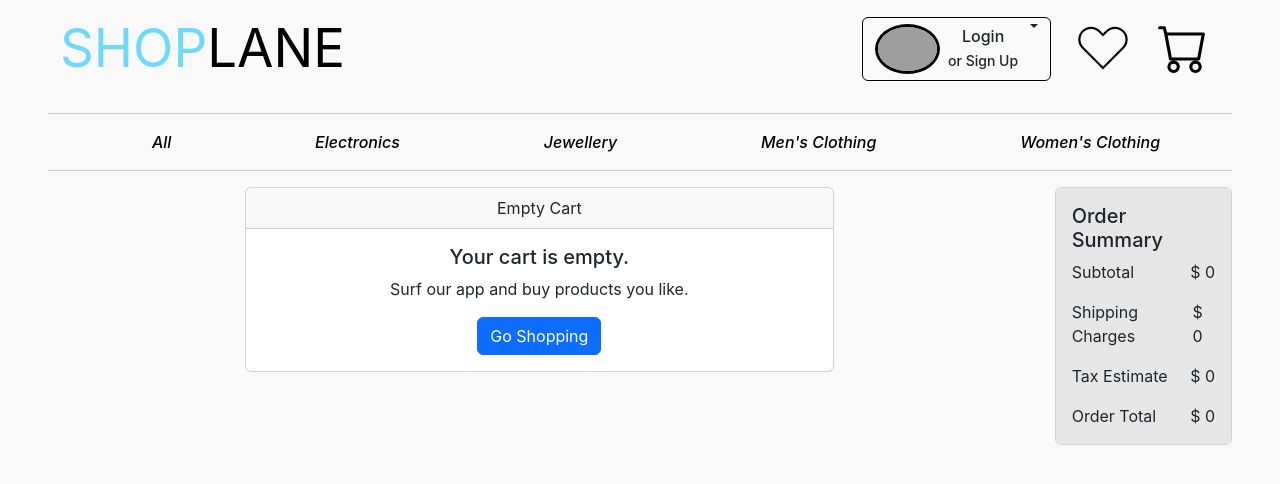
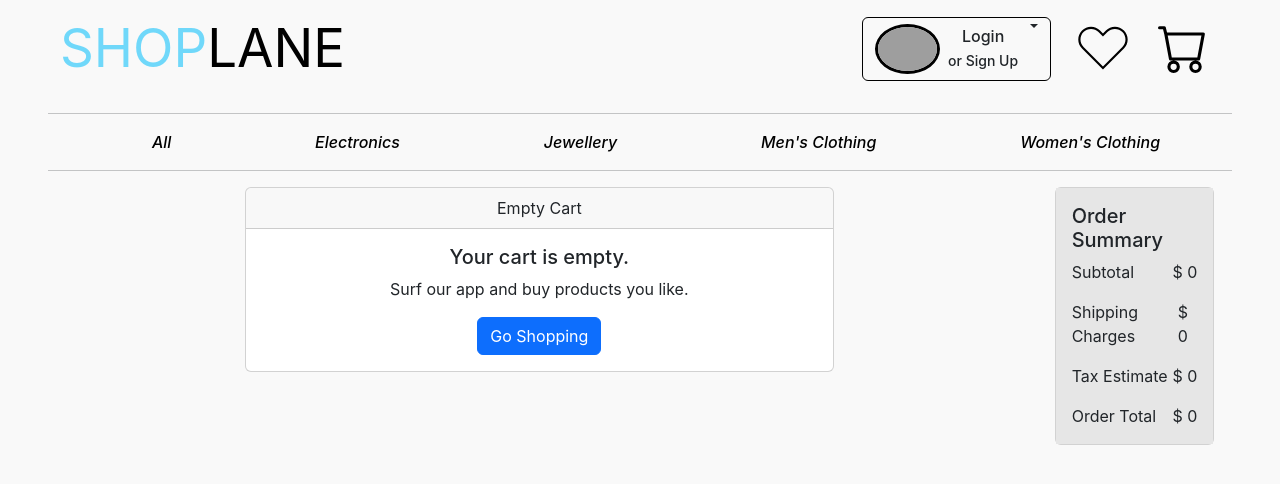
Before and after one commit to ankittkinha/shoplane, a React (Create React App) app: page /cart in a window 1280 px wide. Shown: the top 484 px of the page. Built offline with nearby package versions, Linux system fonts and the light colour scheme; grey boxes are pictures that could not be loaded.

Commit message:
fixed moving summary while changing size

```diff
--- a/src/index.css
+++ b/src/index.css
@@ -334,9 +334,14 @@ code {
   justify-content: space-between;
 }
 
+.summary-div{
+  position: relative;
+}
+
 .sticky-summary {
   position: sticky;
-  top: 25%;
+  top: 186.8px;
+  width: 90%;
 }
 
 .plus-btn,
--- a/src/pages/CartPage/index.jsx
+++ b/src/pages/CartPage/index.jsx
@@ -14,13 +14,13 @@ export default function CartPage() {
       <Navbar />
 
       <div className="row">
-      <div className="col-sm-10 mb-3 mb-sm-0">
-        {
-          (Carts.length !== 0) ? Carts.map(product => <CartProduct key={product.id} data={product} />) : <EmptyCart />
-        }
+        <div className="col-sm-10 mb-3 mb-sm-0">
+          {
+            (Carts.length !== 0) ? Carts.map(product => <CartProduct key={product.id} data={product} />) : <EmptyCart />
+          }
 
         </div>
-        <div className="col-sm-2">
+        <div className="col-sm-2 summary-div">
           <div className="card sticky-summary">
             <CartSummary data={Carts} />
           </div>
```
